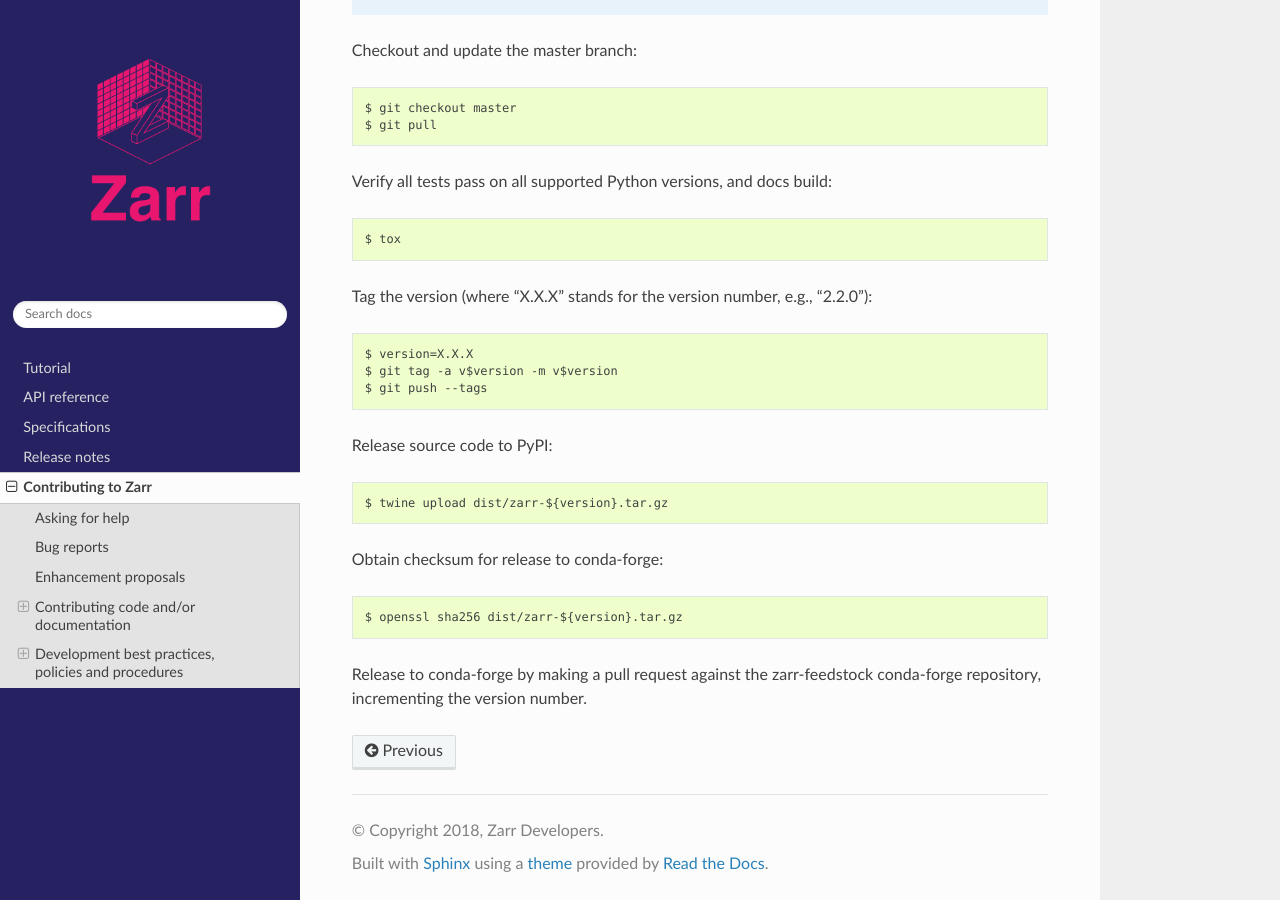
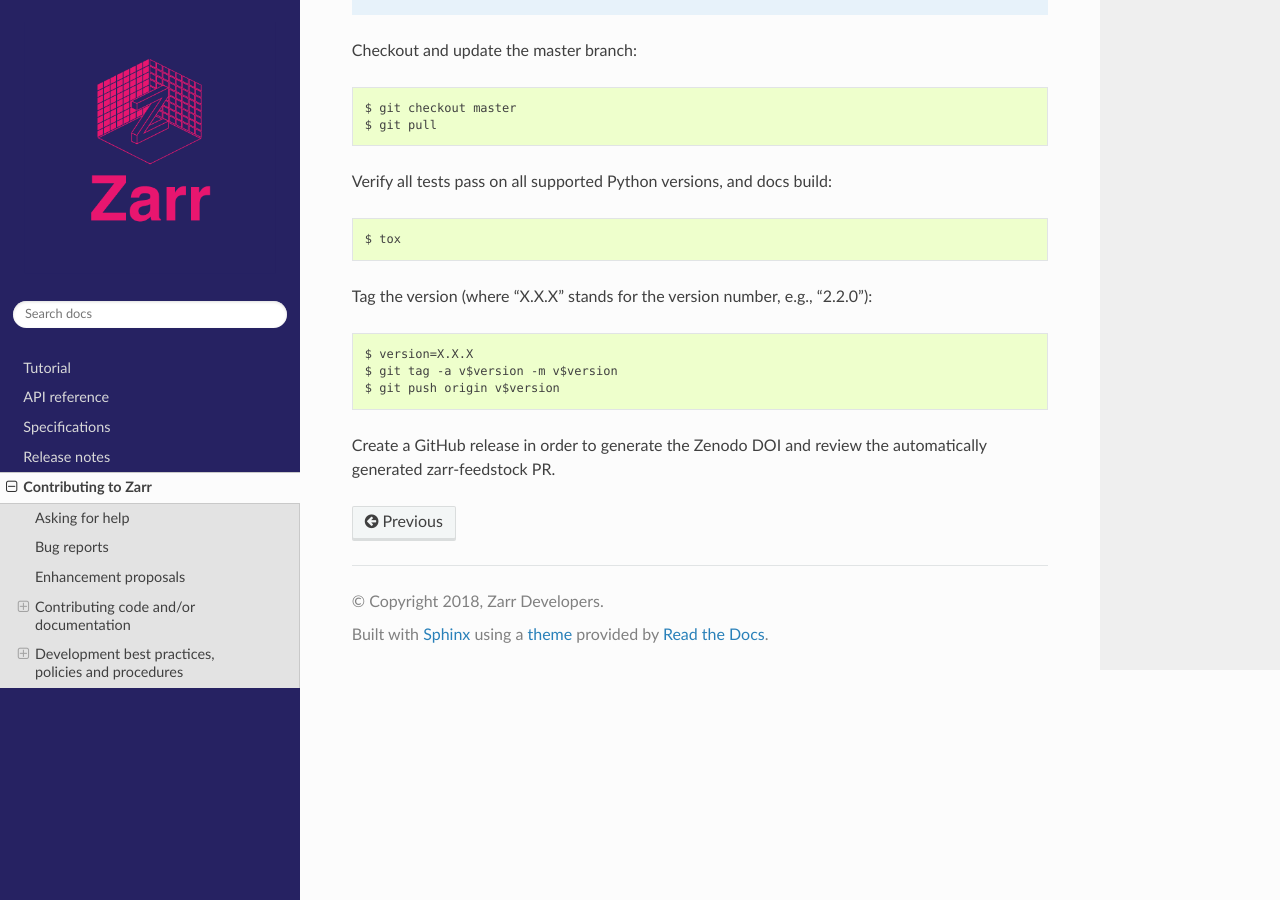
Before and after one commit to enthusiastdev121/zarr-python, a Sphinx documentation site: the page built from docs/contributing.rst, in a window 1280 px wide and 900 px high, scrolled down 7304 px. Built offline with Sphinx 7.4.7 and the Read the Docs theme 2.0.0, drawn with Linux system fonts in a browser that asks for light colours; the version number could not be read and is left out.

Commit message:
Update release notes (#795)

```diff
--- a/docs/contributing.rst
+++ b/docs/contributing.rst
@@ -350,15 +350,7 @@ Tag the version (where "X.X.X" stands for the version number, e.g., "2.2.0")::
 
     $ version=X.X.X
     $ git tag -a v$version -m v$version
-    $ git push --tags
+    $ git push origin v$version
 
-Release source code to PyPI::
-
-    $ twine upload dist/zarr-${version}.tar.gz
-
-Obtain checksum for release to conda-forge::
-
-    $ openssl sha256 dist/zarr-${version}.tar.gz
-
-Release to conda-forge by making a pull request against the zarr-feedstock conda-forge
-repository, incrementing the version number.
+Create a GitHub release in order to generate the Zenodo DOI and
+review the automatically generated zarr-feedstock PR.
```
